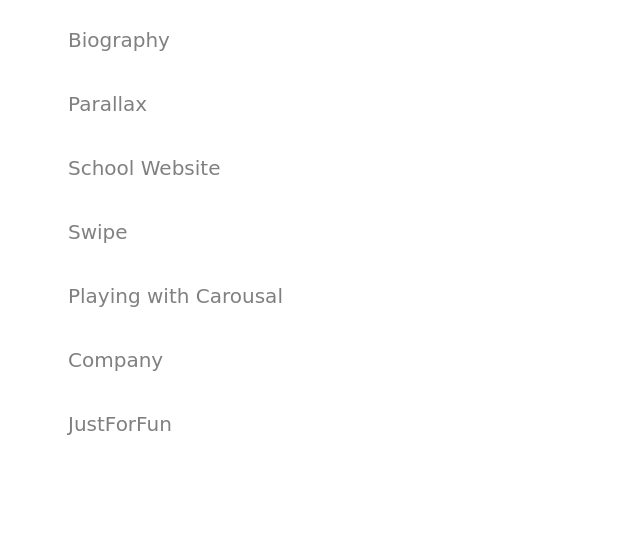
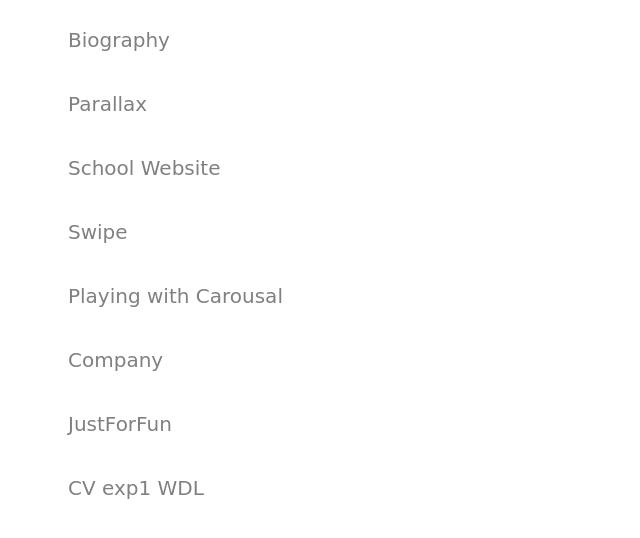
Before and after one commit to kpetrichor/archives_websites, a plain HTML site: page index.html in a window 1280 px wide. Shown: the whole page, without its empty margins (0-640 px from the left). Drawn offline with Linux system fonts and the light colour scheme; a web font is replaced by a local one.

Commit message:
Update index.html

```diff
--- a/index.html
+++ b/index.html
@@ -48,6 +48,7 @@ border-bottom : 1px solid black;
 
 	<li> <a href = "company/index.html"> Company </a> </li>
  	<li> <a href = "star.html"> JustForFun </a> </li>
+	<li> <a href = "kunal.html"> CV exp1 WDL </a> </li>
 </ul>
 
 
```
